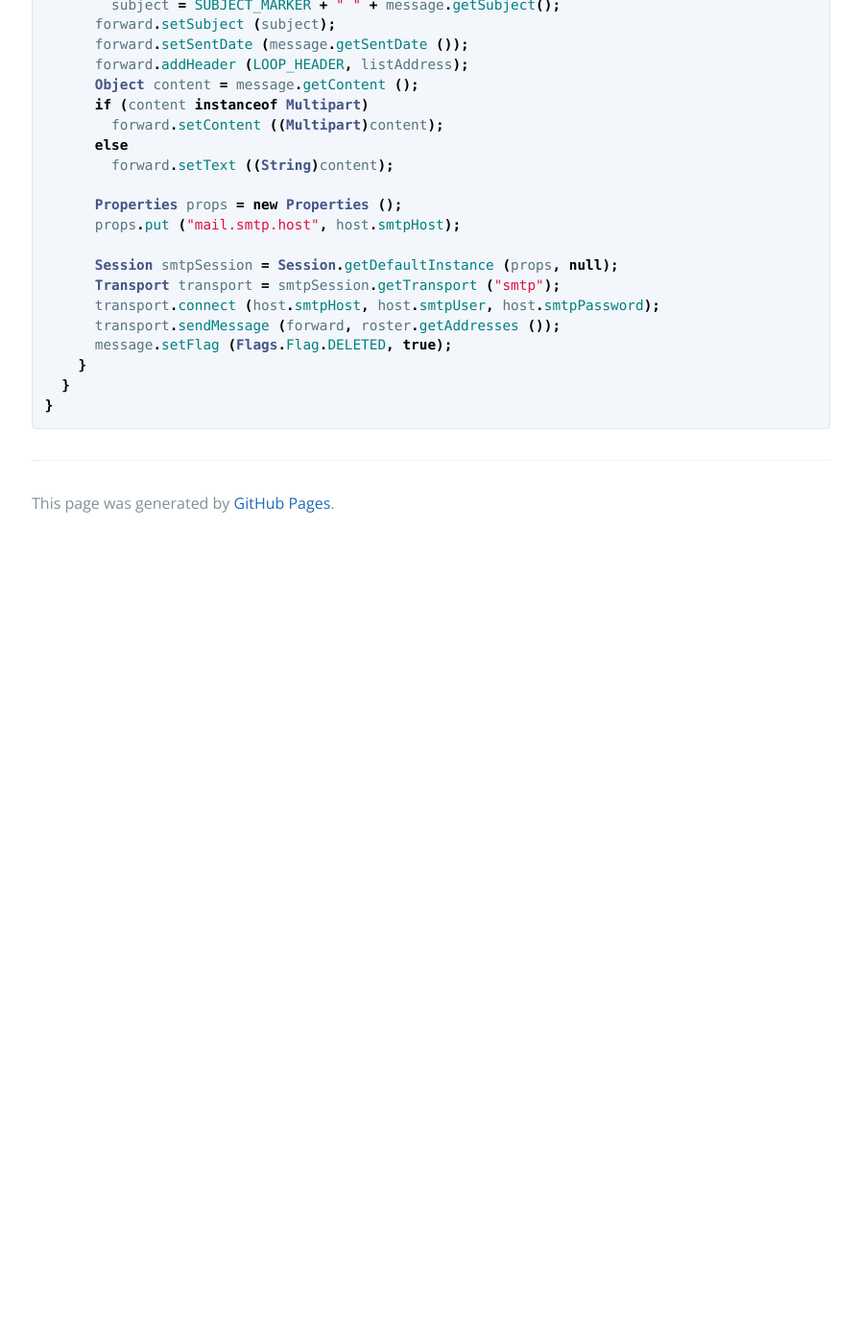
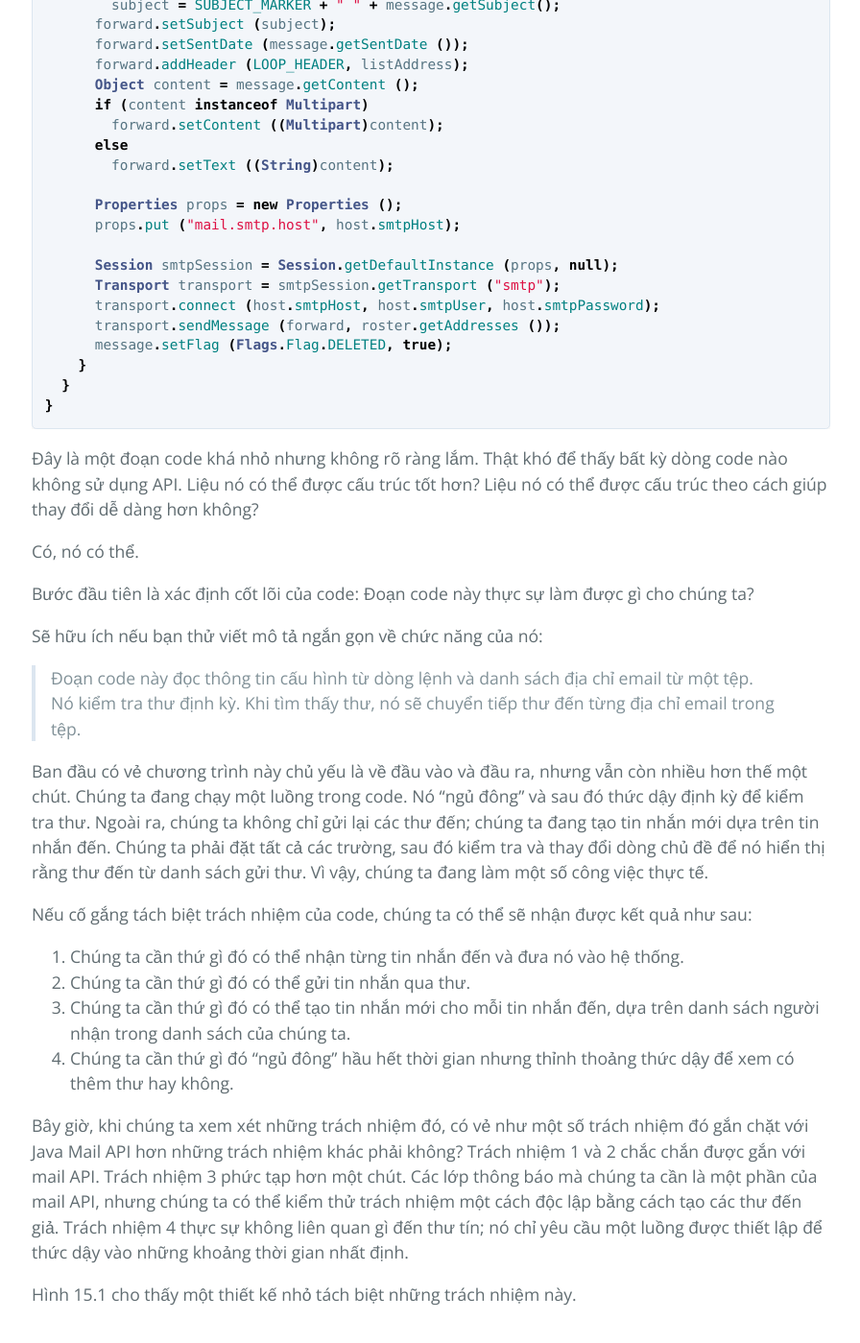
Before and after one commit to HaiBV/haibv.github.io, a Jekyll site: the page built from working-effectively-with-legacy-code/chapter-15-my-application-is-all-api-calls.md, in a window 1280 px wide and 1400 px high, scrolled down 3869 px. Shown: the whole window at 96% size, without its empty margins (191-1087 px from the left). Built offline with Jekyll 4.4.1, drawn with Linux system fonts in a browser that asks for light colours; our own code applies the rules of GitHub Pages for plain Markdown files; before the commit the page ends 4437 px from its top, so only the background shows below that; some of the changed text lies outside the part shown.

Commit message:
Book - Working Efectively with Legacy Code - P2 - C15

````diff
--- a/working-effectively-with-legacy-code/chapter-15-my-application-is-all-api-calls.md
+++ b/working-effectively-with-legacy-code/chapter-15-my-application-is-all-api-calls.md
@@ -158,3 +158,28 @@ public class MailingListServer
   }
 }
 ```
+
+Đây là một đoạn code khá nhỏ nhưng không rõ ràng lắm. Thật khó để thấy bất kỳ dòng code nào không sử dụng API. Liệu nó có thể được cấu trúc tốt hơn? Liệu nó có thể được cấu trúc theo cách giúp thay đổi dễ dàng hơn không?
+
+Có, nó có thể.
+
+Bước đầu tiên là xác định cốt lõi của code: Đoạn code này thực sự làm được gì cho chúng ta?
+
+Sẽ hữu ích nếu bạn thử viết mô tả ngắn gọn về chức năng của nó:
+
+> Đoạn code này đọc thông tin cấu hình từ dòng lệnh và danh sách địa chỉ email từ một tệp. Nó kiểm tra thư định kỳ. Khi tìm thấy thư, nó sẽ chuyển tiếp thư đến từng địa chỉ email trong tệp.
+
+Ban đầu có vẻ chương trình này chủ yếu là về đầu vào và đầu ra, nhưng vẫn còn nhiều hơn thế một chút. Chúng ta đang chạy một luồng trong code. Nó "ngủ đông" và sau đó thức dậy định kỳ để kiểm tra thư. Ngoài ra, chúng ta không chỉ gửi lại các thư đến; chúng ta đang tạo tin nhắn mới dựa trên tin nhắn đến. Chúng ta phải đặt tất cả các trường, sau đó kiểm tra và thay đổi dòng chủ đề để nó hiển thị rằng thư đến từ danh sách gửi thư. Vì vậy, chúng ta đang làm một số công việc thực tế.
+
+Nếu cố gắng tách biệt trách nhiệm của code, chúng ta có thể sẽ nhận được kết quả như sau:
+1. Chúng ta cần thứ gì đó có thể nhận từng tin nhắn đến và đưa nó vào hệ thống.
+2. Chúng ta cần thứ gì đó có thể gửi tin nhắn qua thư.
+3. Chúng ta cần thứ gì đó có thể tạo tin nhắn mới cho mỗi tin nhắn đến, dựa trên danh sách người nhận trong danh sách của chúng ta.
+4. Chúng ta cần thứ gì đó "ngủ đông" hầu hết thời gian nhưng thỉnh thoảng thức dậy để xem có thêm thư hay không.
+
+Bây giờ, khi chúng ta xem xét những trách nhiệm đó, có vẻ như một số trách nhiệm đó gắn chặt với Java Mail API hơn những trách nhiệm khác phải không? Trách nhiệm 1 và 2 chắc chắn được gắn với mail API. Trách nhiệm 3 phức tạp hơn một chút. Các lớp thông báo mà chúng ta cần là một phần của mail API, nhưng chúng ta có thể kiểm thử trách nhiệm một cách độc lập bằng cách tạo các thư đến giả. Trách nhiệm 4 thực sự không liên quan gì đến thư tín; nó chỉ yêu cầu một luồng được thiết lập để thức dậy vào những khoảng thời gian nhất định.
+
+Hình 15.1 cho thấy một thiết kế nhỏ tách biệt những trách nhiệm này.
+
+![15.1](images/15/15-1.png)
+Hình 15.1 Thiết kế tốt hơn
````
Also changed, not shown: working-effectively-with-legacy-code/images/15/15-1.png (added).
